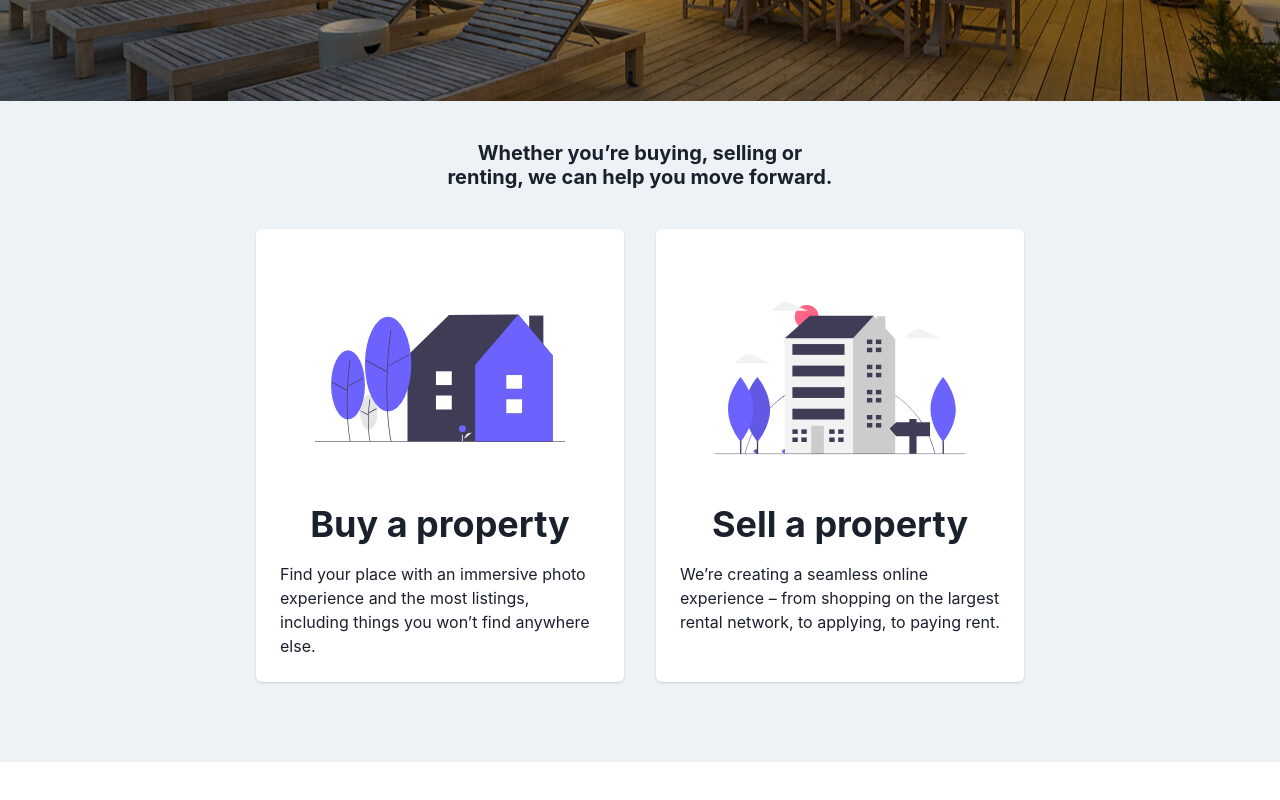
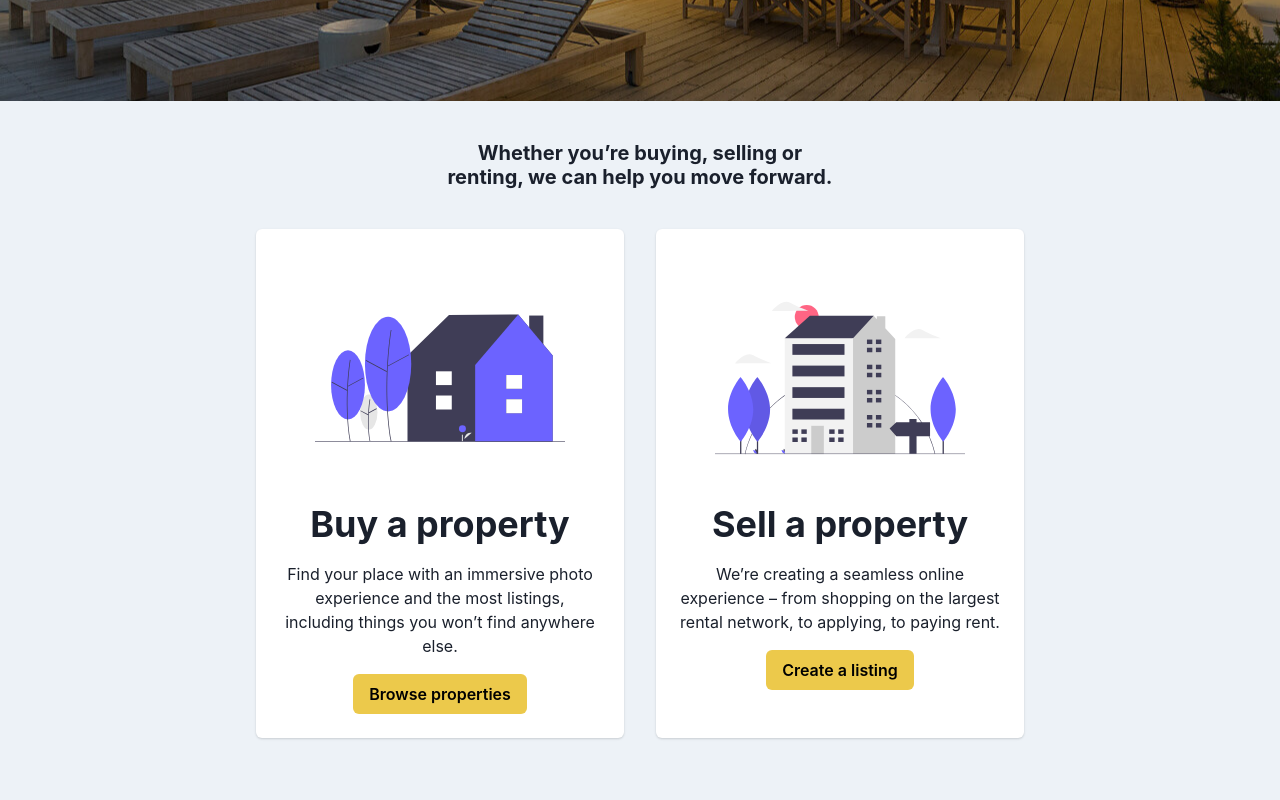
Before and after one commit to zidence/zidence-web, a React (Create React App) app: page / in a window 1280 px wide. Shown: the part 465-1265 px from the top of the page. Before the commit the page ends 1227 px from the top, so only its background shows below. Built offline with nearby package versions, Linux system fonts and the light colour scheme.

Commit message:
Add buttons to home cards

```diff
--- a/src/pages/home.js
+++ b/src/pages/home.js
@@ -10,6 +10,7 @@ import {
   Text,
   Spacer,
   Image,
+  Button,
 } from '@chakra-ui/react'
 import { SearchIcon } from '@chakra-ui/icons'
 
@@ -71,10 +72,11 @@ export default function HomePage() {
             <Heading textAlign="center" as="h3">
               Buy a property
             </Heading>
-            <Text maxW="xs" mt={4}>
+            <Text textAlign="center" maxW="xs" mt={4} mb={4}>
               Find your place with an immersive photo experience and the most
               listings, including things you won’t find anywhere else.
             </Text>
+            <Button colorScheme="yellow">Browse properties</Button>
           </Flex>
 
           <Spacer />
@@ -92,10 +94,11 @@ export default function HomePage() {
             <Heading textAlign="center" as="h3">
               Sell a property
             </Heading>
-            <Text maxW="xs" mt={4}>
+            <Text textAlign="center" maxW="xs" mt={4} mb={4}>
               We’re creating a seamless online experience – from shopping on the
               largest rental network, to applying, to paying rent.
             </Text>
+            <Button colorScheme="yellow">Create a listing</Button>
           </Flex>
         </Flex>
       </Center>
```
